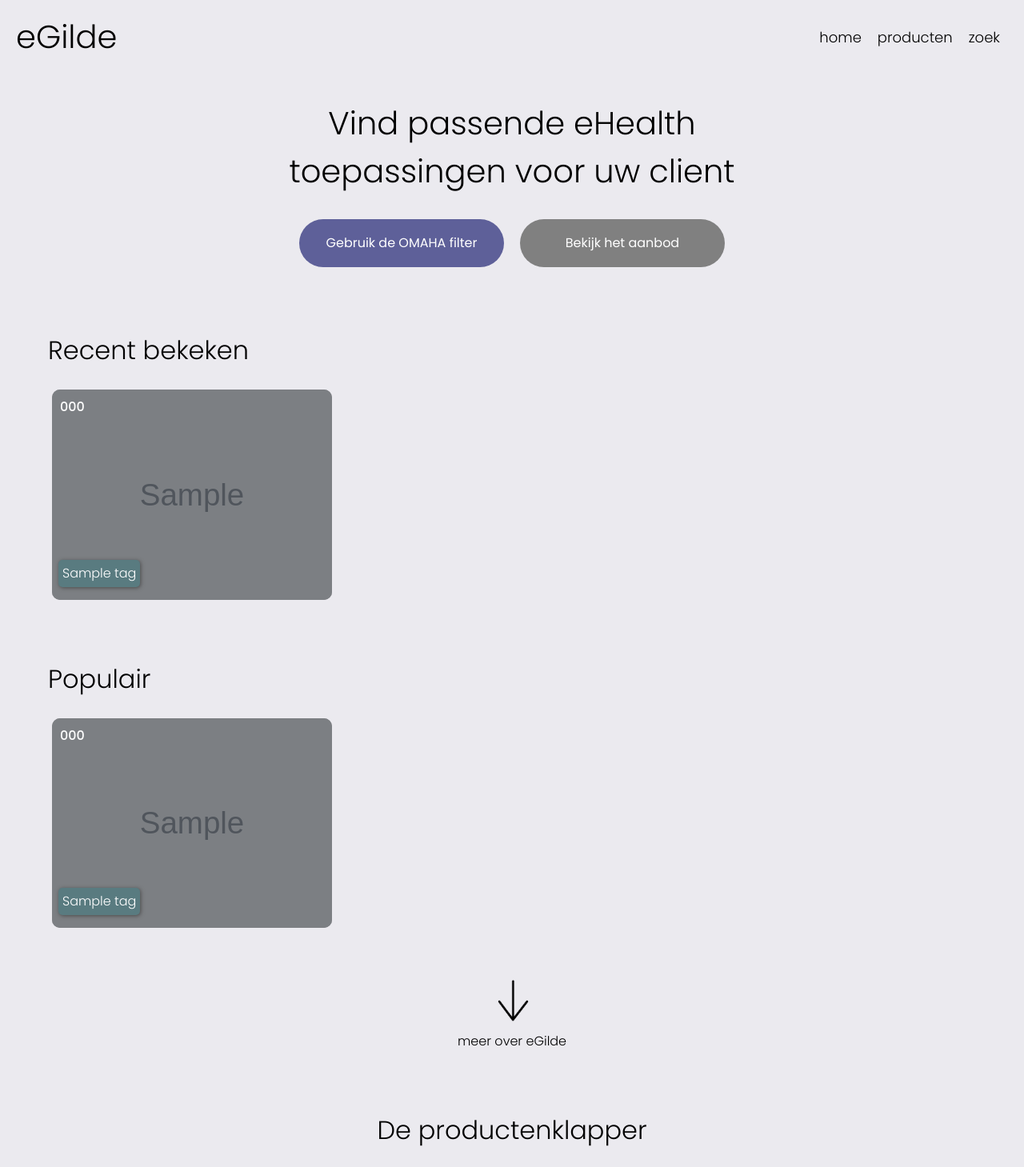
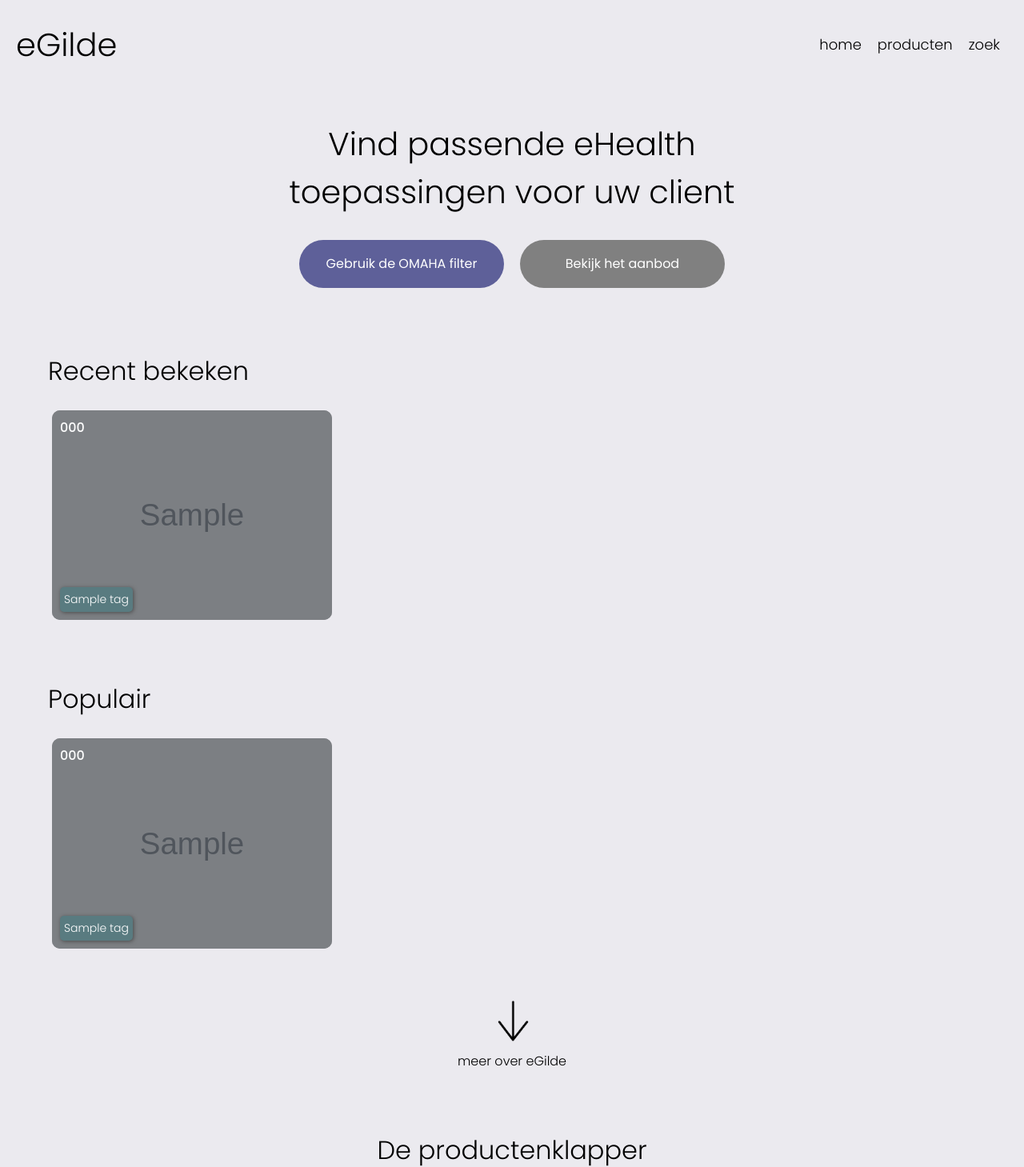
Before and after one commit to Chazzers/egilde-prototype, a Node server app: template src/views/index.ejs in a window 1280 px wide. Shown: the top 1459 px of the page at 80% size. Run offline with Node 20, Linux system fonts and the light colour scheme; the template is opened without the code that fills it: most values are stand-ins (such as "Sample title", 1, 10 or a date in 2020); grey boxes marked "Sample" are stand-in pictures; some libraries are stand-ins or nearby versions.

Commit message:
styles changes

```diff
--- a/src/controllers/render/renderCompareItems.js
+++ b/src/controllers/render/renderCompareItems.js
@@ -31,6 +31,7 @@ async function renderCompareItems(req, res) {
 	})
 
 	res.render('compare-items', {
+		title: "Vergelijk items",
 		items: compareItems,
 		page: false
 	})
--- a/src/controllers/render/renderDomainTagFilter.js
+++ b/src/controllers/render/renderDomainTagFilter.js
@@ -235,6 +235,7 @@ async function renderDomainTagFilter(req, res) {
 	filteredDomainData.forEach(item => item.domeinTags = item.domeinTags.filter(tag => allTags.includes(tag.tag)))
 
 	res.render('omaha-domain', {
+		title: "OMAHA filter stap 2",
 		filterData: filteredDomainData,
 		page: 'omaha-domein'
 	})
--- a/src/controllers/render/renderIndex.js
+++ b/src/controllers/render/renderIndex.js
@@ -312,6 +312,7 @@ async function renderIndex(req, res) {
 
 	// render landingspage
 	res.render('index', {
+		title: "Home",
 		items: recentlyVisited,
 		page: 'landing-page',
 		mostVisited: newFiveMostvisitedEntriesTransformed
--- a/src/controllers/render/renderOmahaFilter.js
+++ b/src/controllers/render/renderOmahaFilter.js
@@ -194,6 +194,7 @@ async function renderOmahaFilter(req, res) {
 
 	// render this filter data
 	res.render('omaha-filter', {
+		title: "OMAHA filter stap 1",
 		filterData: newFilterData,
 		page: 'omaha-filter'
 	})
--- a/src/controllers/render/renderProductDetails.js
+++ b/src/controllers/render/renderProductDetails.js
@@ -74,6 +74,7 @@ async function renderProductDetails(req, res){
 
 	// render the page
     res.render('product-details', {
+		title: "product details",
 		item: currentEntry.fields,
 		page: 'product-detail'
 	})
--- a/src/controllers/render/renderProducts.js
+++ b/src/controllers/render/renderProducts.js
@@ -260,6 +260,7 @@ async function renderProducts(req, res) {
 	})
 
 	res.render('products', {
+		title: "producten",
 		items: newTransformedEntries,
 		filteredData: newFilterData,
 		page: 'producten'
--- a/src/controllers/render/renderSearchPage.js
+++ b/src/controllers/render/renderSearchPage.js
@@ -297,6 +297,7 @@ async function renderSearchPage(req, res) {
 	const allTags = cleanTags(items)
 
 	res.render('search', {
+		title: "zoek",
 		recentItems: recentlyVisited,
 		mostVisited: newFiveMostvisitedEntriesTransformed,
 		allItems: newTransformedEntries,
--- a/src/static/css/styles.css
+++ b/src/static/css/styles.css
@@ -95,7 +95,6 @@ h4 {
 }
 
 h5 {
-	font-size: 1em;
 	margin: 0 10px;
 	color: black;
 	font-weight: lighter;
@@ -108,6 +107,7 @@ h6 {
 
 p {
 	font-size: 16px;
+	font-weight: 100;
 }
 
 button {
@@ -132,7 +132,7 @@ a {
 /* omaha filter */
 .omahaPage header{
 	max-width: 1400px;
-	padding: 0;
+	padding: 0 20px;
 }
 
 .omahaPage main{
@@ -189,8 +189,6 @@ a {
 	text-align: center;
 }
 
-
-
 .omaha-domein-input,
 .omaha-domein-tag-input {
 	display: none;
@@ -198,7 +196,7 @@ a {
 
 .omaha-domein-input:checked + label,
 .omaha-domein-tag-input:checked + label {
-	background-color: #a0a1d1;
+	background-color: #3d3d3d;
 	color: white;
 	font-weight: 500;
 }
@@ -235,7 +233,6 @@ a {
 }
 
 .omahaPage p {
-	width: 10rem;
 	text-align: center;
 	font-weight: lighter;
 	font-size: 20px;
@@ -806,7 +803,7 @@ header a {
 
 #wrap {
 	max-width: 1400px;
-	margin: 5px auto;
+	margin: 0px auto;
 	display: block;
 	height: 60px;
 	padding: 0;
@@ -903,8 +900,7 @@ header a {
 .landingspage h5{
 	font-weight: lighter;
 	text-align: center;
-	font-size: 1em;
-	margin: 10px;
+	margin: 5px;
 }
 
 .landingspage h6 {
@@ -1173,7 +1169,7 @@ main.vergelijken .vergelijken-form .ehealth-item .ehealth-tags-container {
 	flex-wrap: wrap;
 	position: absolute;
 	bottom: 0;
-	padding: 0.5rem;
+	padding: 5px;
 }
 
 main.vergelijken .ehealthitemscontainer .ehealth-item .ehealth-tags-container h5,
@@ -1181,7 +1177,7 @@ main.landingspage .ehealthitemscontainer .ehealth-item .ehealth-tags-container h
 main.landingspage .recentlyviewed .ehealth-item .ehealth-tags-container h5,
 main.vergelijken .vergelijken-form .ehealth-item .ehealth-tags-container h5{
 	position: static;
-	margin: 0 0.5rem 0.5rem 0;
+	margin: 5px;
 }
 
 
@@ -1192,7 +1188,7 @@ main.vergelijken .vergelijken-form .ehealth-item .ehealth-tags-container h5{
 		grid-template-columns: 1fr 450px;
 		grid-template-rows: 1fr;
 		padding: 0 20px;
-		margin: 1em auto 3em;
+		margin: 2% auto 5%;
 	}
 
 	.detailPageHeader{
--- a/src/views/partials/Head.ejs
+++ b/src/views/partials/Head.ejs
@@ -4,3 +4,4 @@
 <script type="module" src="/js/main.js" defer></script>
 <script type="module" src="/js/showfilters.js" defer></script>
 <script type="module" src="/js/showmore.js" defer></script>
+<title><%= title %></title>
--- a/src/views/partials/HeaderNav.ejs
+++ b/src/views/partials/HeaderNav.ejs
@@ -1,4 +1,3 @@
-<div class="buttons">
 <a href="/" >
 	<p class="<%= page === 'landing-page' ? 'active-nav-item' : '' %>" id="text">home</p>
 </a>
@@ -14,4 +13,3 @@
 <a href="/zoeken">
 	<p id="text" class="<%= page === 'zoeken' ? 'active-nav-item' : '' %>">zoek</p>
 </a>
-</div>
```
Also changed, not shown: src/views/omaha-domain.ejs (line endings or trailing spaces), src/views/omaha-filter.ejs (line endings or trailing spaces). Lines whose indentation alone changed are shown as unchanged.
